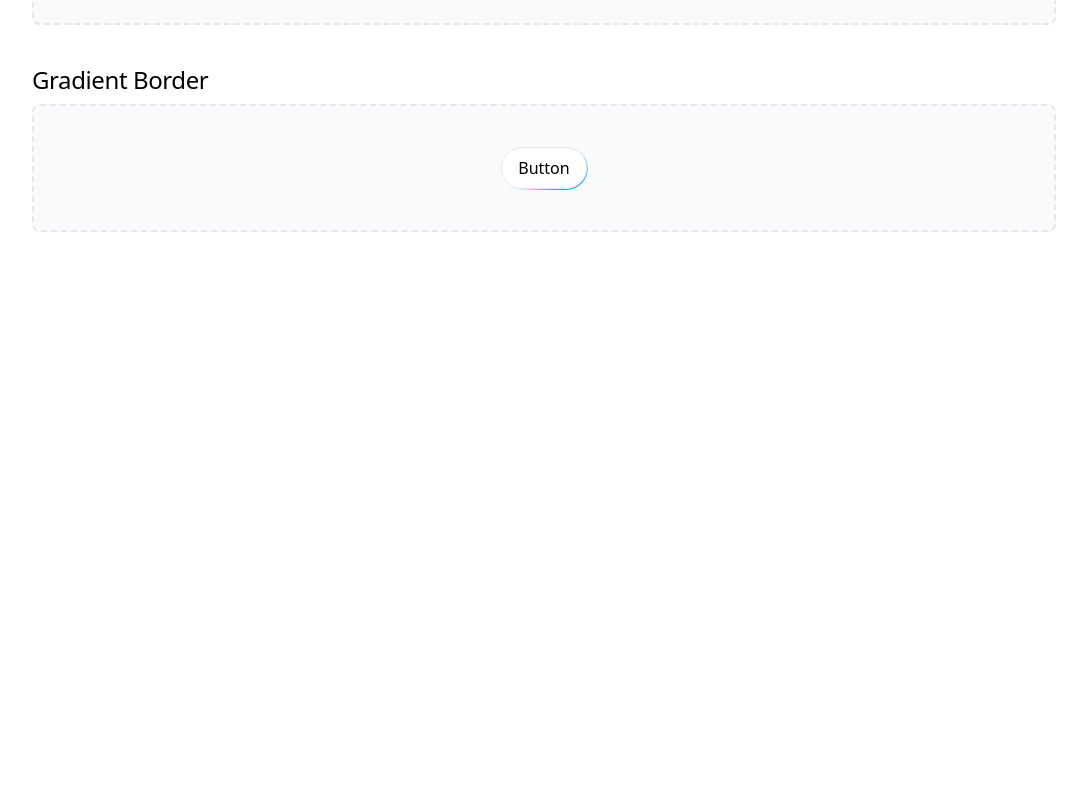
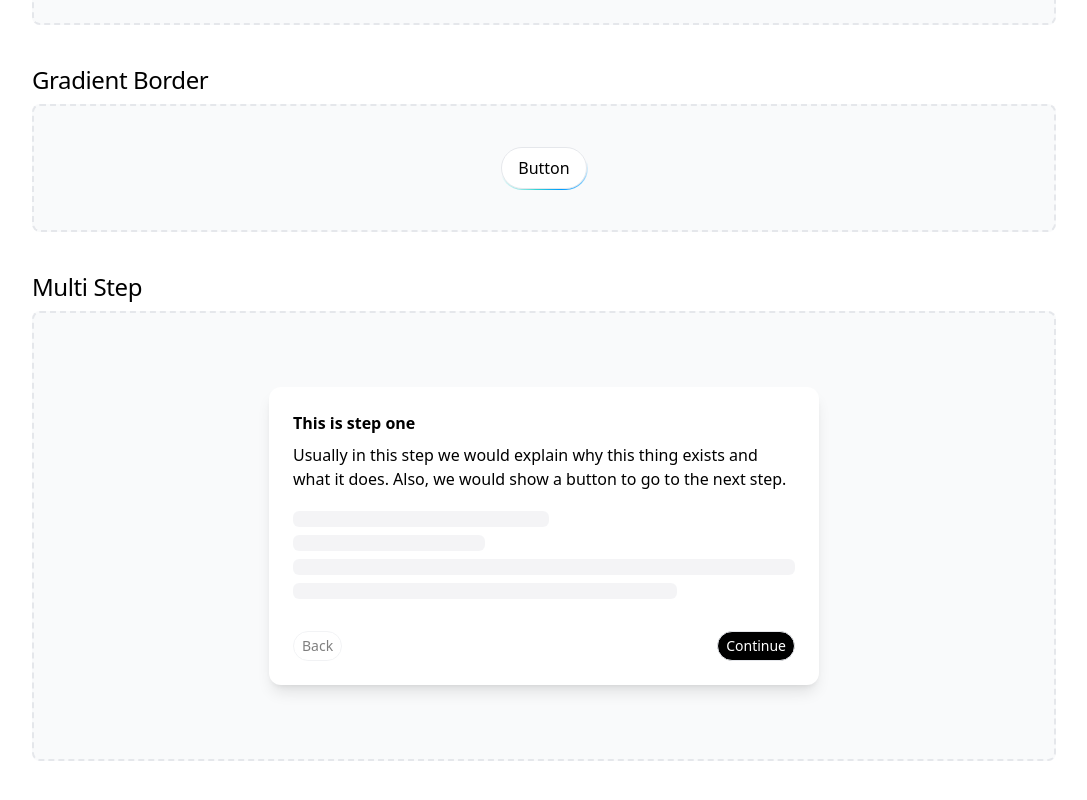
Before and after one commit to GreattitJY/animations-lab, a React (Vite) app: page / in a window 1280 px wide. Shown: the part 876-1676 px from the top of the page, without its empty margins (96-1183 px from the left). Before the commit the page ends 1148 px from the top, so only its background shows below. Built offline with nearby package versions, Linux system fonts and the light colour scheme.

Commit message:
add: multi step animations

```diff
--- /dev/null
+++ b/src/components/_common/skeleton.tsx
@@ -0,0 +1,8 @@
+import { cn } from "@/lib/utils";
+import { HTMLAttributes } from "react";
+
+interface SkeletonProps extends HTMLAttributes<HTMLDivElement> {}
+
+export default function Skeleton({ className, ...props }: SkeletonProps) {
+  return <div className={cn("animate-pulse rounded-md h-4 bg-gray-100", className)} {...props} />;
+}
--- /dev/null
+++ b/src/components/multi-step/example.tsx
@@ -0,0 +1,133 @@
+import { useEffect, useMemo, useRef, useState } from "react";
+import { AnimatePresence, motion, MotionConfig } from "motion/react";
+import Skeleton from "../_common/skeleton";
+
+export default function MultiStepComponent() {
+  const [currentStep, setCurrentStep] = useState(0);
+  const [direction, setDirection] = useState<-1 | 1>(1);
+
+  const [height, setHeight] = useState(0);
+  const ref = useRef<HTMLDivElement>(null);
+
+  useEffect(() => {
+    if (!ref.current) return;
+
+    const { height } = ref.current.getBoundingClientRect();
+    setHeight(height);
+  }, [ref, currentStep]);
+
+  const content = useMemo(() => {
+    switch (currentStep) {
+      case 0:
+        return (
+          <>
+            <h2 className="mb-2 font-semibold">This is step one</h2>
+            <p>
+              Usually in this step we would explain why this thing exists and what it does. Also, we
+              would show a button to go to the next step.
+            </p>
+            <div className="mt-5 flex flex-col gap-2">
+              <Skeleton className="w-[256px]" />
+              <Skeleton className="w-[192px]" />
+              <Skeleton />
+              <Skeleton className="w-[384px]" />
+            </div>
+          </>
+        );
+      case 1:
+        return (
+          <>
+            <h2 className="mb-2 font-semibold">This is step two</h2>
+            <p>
+              Usually in this step we would explain why this thing exists and what it does. Also, we
+              would show a button to go to the next step.
+            </p>
+            <div className="mt-5 flex flex-col gap-2">
+              <Skeleton className="w-[256px]" />
+              <Skeleton className="w-[192px]" />
+              <Skeleton className="w-[384px]" />
+            </div>
+          </>
+        );
+      case 2:
+        return (
+          <>
+            <h2 className="mb-2 font-semibold">This is step three</h2>
+            <p>
+              Usually in this step we would explain why this thing exists and what it does. Also, we
+              would show a button to go to the next step.
+            </p>
+            <div className="mt-5 flex flex-col gap-2">
+              <Skeleton className="w-[256px]" />
+              <Skeleton className="w-[192px]" />
+              <Skeleton className="w-[128px]" />
+              <Skeleton className="w-[384px]" />
+            </div>
+          </>
+        );
+    }
+  }, [currentStep]);
+
+  return (
+    <MotionConfig transition={{ duration: 0.5, type: "spring", bounce: 0 }}>
+      <motion.div
+        animate={{ height }}
+        className="relative w-[550px] overflow-hidden rounded-xl shadow-lg bg-white"
+      >
+        <div className="p-6" ref={ref}>
+          <AnimatePresence mode="popLayout" initial={false} custom={direction}>
+            <motion.div
+              key={currentStep}
+              initial="initial"
+              animate="animate"
+              exit="exit"
+              variants={variants}
+              custom={direction}
+            >
+              {content}
+            </motion.div>
+          </AnimatePresence>
+          <motion.div layout className="mt-8 flex justify-between">
+            <button
+              className="rounded-full border px-2 py-1 text-sm disabled:cursor-not-allowed disabled:opacity-50"
+              disabled={currentStep === 0}
+              onClick={() => {
+                if (currentStep === 0) {
+                  return;
+                }
+                setDirection(-1);
+                setCurrentStep((prev) => prev - 1);
+              }}
+            >
+              Back
+            </button>
+            <button
+              className="rounded-full border bg-black text-white px-2 py-1 text-sm disabled:cursor-not-allowed disabled:opacity-50"
+              disabled={currentStep === 2}
+              onClick={() => {
+                if (currentStep === 2) {
+                  setCurrentStep(0);
+                  return;
+                }
+                setDirection(1);
+                setCurrentStep((prev) => prev + 1);
+              }}
+            >
+              Continue
+            </button>
+          </motion.div>
+        </div>
+      </motion.div>
+    </MotionConfig>
+  );
+}
+
+const variants = {
+  initial: (direction: number) => {
+    return { x: `${110 * direction}%`, opacity: 0 };
+  },
+  animate: { x: "0%", opacity: 1 },
+  exit: (direction: number) => {
+    return { x: `${-110 * direction}%`, opacity: 0 };
+  },
+};
--- /dev/null
+++ b/src/components/multi-step/index.tsx
@@ -0,0 +1,15 @@
+import Showcase from "../_common/showcase";
+import Example from "./example";
+
+interface MultiStepProps {}
+
+export default function MultiStep({}: MultiStepProps) {
+  return (
+    <section className="flex flex-col gap-2.5">
+      <h2 className="text-title">Multi Step</h2>
+      <Showcase className="h-[450px]">
+        <Example />
+      </Showcase>
+    </section>
+  );
+}
--- /dev/null
+++ b/src/components/multi-step/styles.css
@@ -0,0 +1,88 @@
+.multi-step-wrapper {
+  position: relative;
+  margin: 100px auto;
+  width: 550px;
+  overflow: hidden;
+  border-radius: 12px;
+  box-shadow: 0 0 0 1px rgba(0, 0, 0, 0.08), 0px 2px 2px rgba(0, 0, 0, 0.04),
+    0px 8px 8px -8px rgba(0, 0, 0, 0.04);
+}
+
+.multi-step-inner {
+  padding: 24px;
+}
+
+.actions {
+  margin-top: 32px;
+  display: flex;
+  justify-content: space-between;
+}
+
+.secondary-button {
+  height: 32px;
+  width: 80px;
+  border-radius: 9999px;
+  font-size: 14px;
+  font-weight: 500;
+  color: #63635d;
+  box-shadow: 0 0 0 1px rgba(0, 0, 0, 0.08), 0px 2px 2px rgba(0, 0, 0, 0.04),
+    0px 8px 8px -8px rgba(0, 0, 0, 0.04);
+  cursor: pointer;
+}
+
+.secondary-button:hover:not(:disabled) {
+  color: black;
+}
+
+.primary-button {
+  border-radius: 9999px;
+  font-weight: 600;
+  font-size: 14px;
+  height: 32px;
+  width: 120px;
+  color: white;
+  overflow: hidden;
+  background: linear-gradient(180deg, #1994ff 0%, #157cff 100%);
+  box-shadow: 0px 0px 1px 1px rgba(255, 255, 255, 0.08) inset, 0px 1px 1.5px 0px rgba(0, 0, 0, 0.32),
+    0px 0px 0px 0.5px #1a94ff;
+  position: relative;
+}
+
+.primary-button span {
+  display: flex;
+  width: 100%;
+  align-items: center;
+  justify-content: center;
+  color: white;
+  text-shadow: 0px 1px 1.5px rgba(0, 0, 0, 0.16);
+}
+
+.heading {
+  margin-bottom: 8px;
+  font-weight: 600;
+}
+
+.skeletons {
+  margin-top: 20px;
+  display: flex;
+  flex-direction: column;
+  gap: 8px;
+}
+
+.skeleton {
+  border-radius: 6px;
+  background: #f2f1f0;
+  height: 16px;
+  animation: pulse 2s cubic-bezier(0.4, 0, 0.6, 1) infinite;
+}
+
+@keyframes pulse {
+  50% {
+    opacity: 0.5;
+  }
+}
+
+button:disabled {
+  cursor: not-allowed;
+  opacity: 0.5;
+}
--- a/src/routes/pages/home.tsx
+++ b/src/routes/pages/home.tsx
@@ -1,6 +1,7 @@
 import ClipPath from "@/components/clip-path";
 import GradientBorder from "@/components/gradient-border";
 import Popover from "@/components/popover";
+import MultiStep from "@/components/multi-step";
 
 interface HomeProps {}
 
@@ -10,6 +11,7 @@ export default function Home({}: HomeProps) {
       <ClipPath />
       <Popover />
       <GradientBorder />
+      <MultiStep />
     </article>
   );
 }
```
